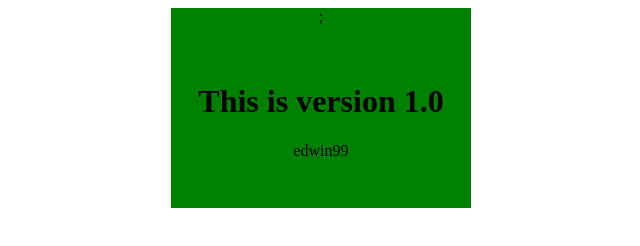
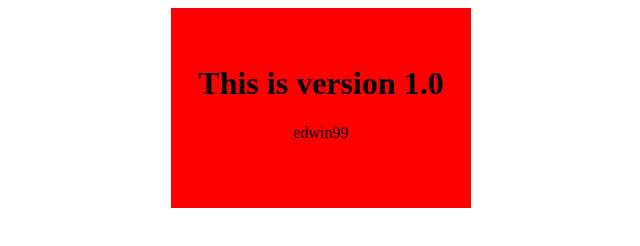
Before and after one commit to edwin9901/lab-27, a plain HTML site: page index.html in a window 1280 px wide. Shown: the whole page, without its empty margins (319-959 px from the left). Drawn offline with Linux system fonts and the light colour scheme.

```diff
--- a/index.html
+++ b/index.html
@@ -5,7 +5,7 @@
 </head>
 
 <body> <center>
-<div style="width:300px; height: 200px; background-color:green">;
+<div style="width:300px; height: 200px; background-color:red">
 <center><br><br><h1>This is version 1.0</h1></center>
 <p>edwin99</p>
 </div>
```
